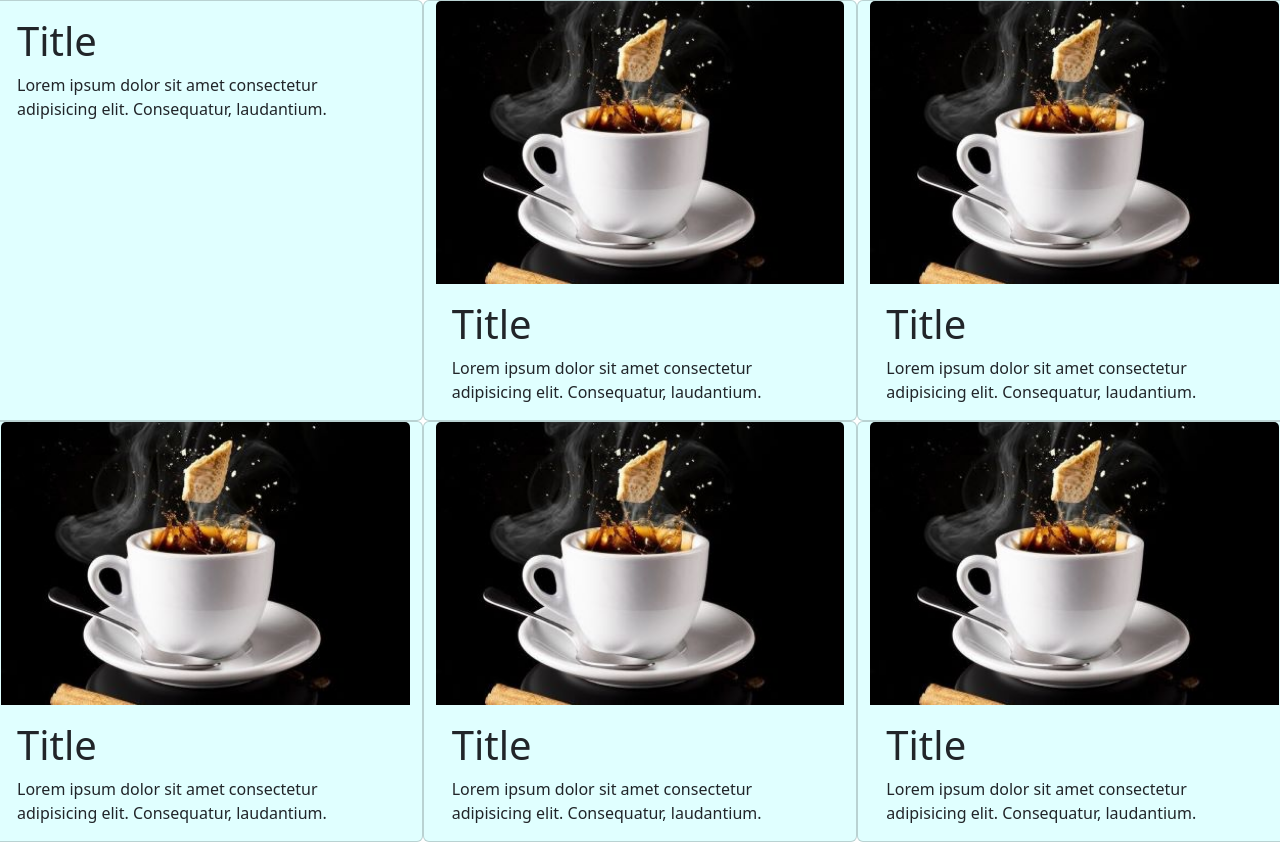
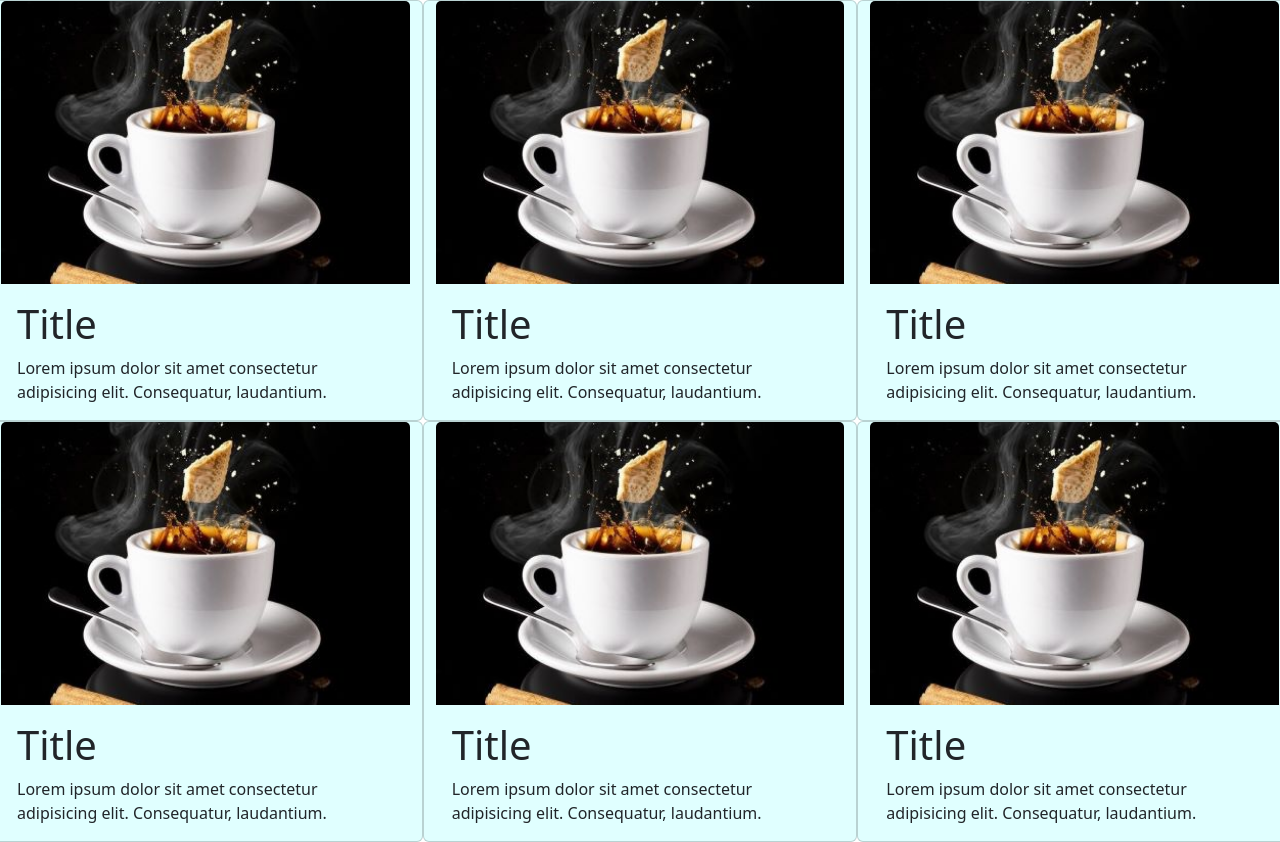
Before and after one commit to Ritwik0319/day4oct, a plain HTML site: page index.html in a window 1280 px wide. Drawn offline with nearby package versions, Linux system fonts and the light colour scheme; the site is published under a folder, as on GitHub Pages, so addresses that start at the root find nothing.

Commit message:
files added

```diff
--- a/index.html
+++ b/index.html
@@ -7,25 +7,27 @@
     <title>Document</title>
     <link href="https://cdn.jsdelivr.net/npm/bootstrap@5.3.3/dist/css/bootstrap.min.css" rel="stylesheet"
         integrity="sha384-QWTKZyjpPEjISv5WaRU9OFeRpok6YctnYmDr5pNlyT2bRjXh0JMhjY6hW+ALEwIH" crossorigin="anonymous">
-        <style>
+    <style>
         * {
             padding: 0;
             margin: 0;
         }
-        html{
+
+        html {
             overflow-x: hidden;
         }
-            .card {
-                background-color: lightcyan;
-            }
-        </style>
+
+        .card {
+            background-color: lightcyan;
+        }
+    </style>
 </head>
 
 <body>
     <div class="contaoner-fluid">
         <div class="card-parent row">
             <div class="card col-4">
-                <img src="/4.jpg" alt="" class="card-img-top">
+                <img src="4.jpg" alt="" class="card-img-top">
                 <div class="card-body">
                     <div class="card-title h1">Title</div>
                     <div class="card-text">Lorem ipsum dolor sit amet consectetur adipisicing elit. Consequatur,
```
